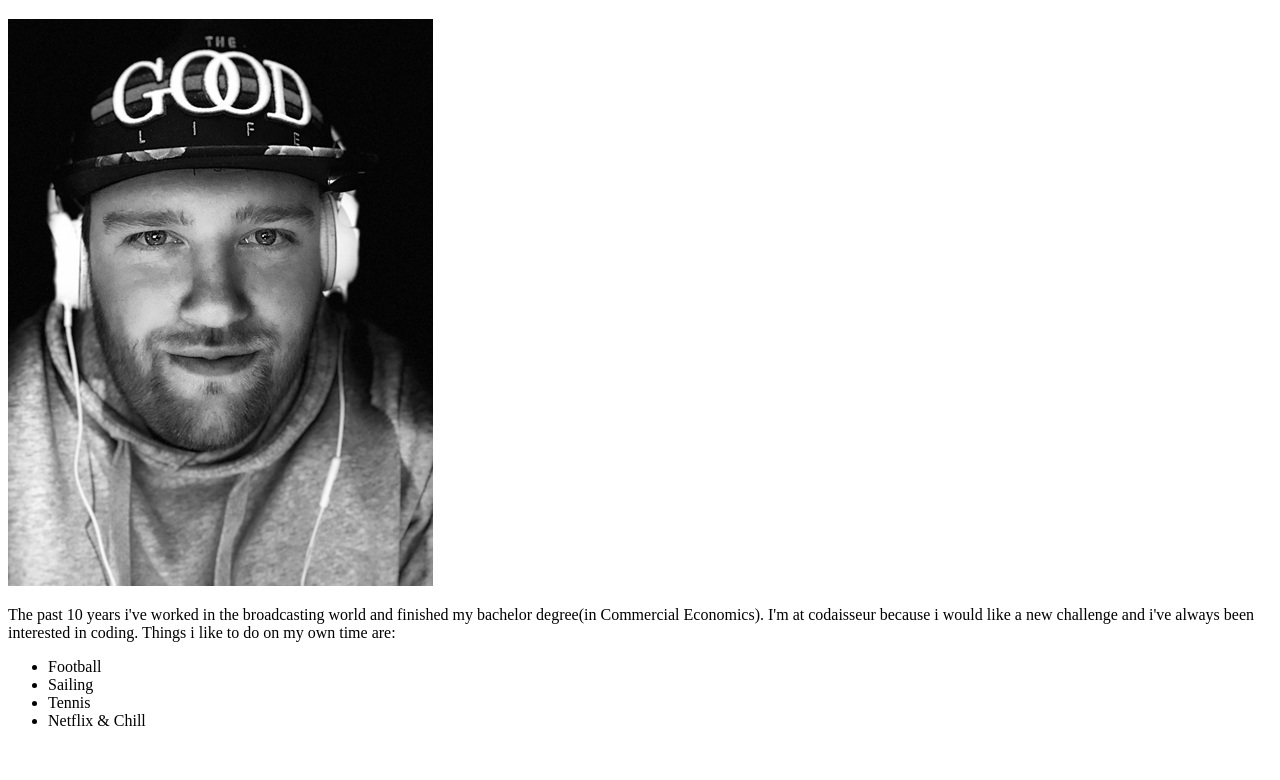
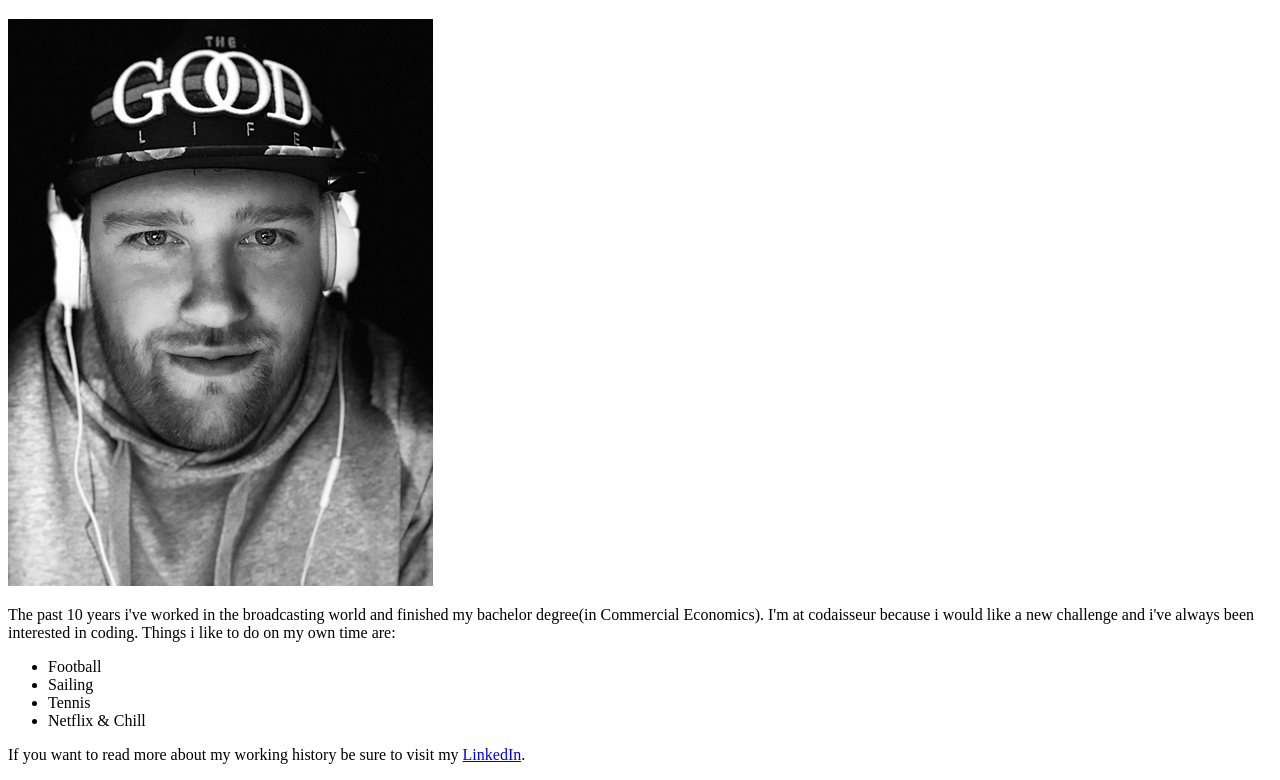
Before and after one commit to Vondia/static-html-website, a plain HTML site: page index.html in a window 1280 px wide. Shown: the part 61-841 px from the top of the page. Before the commit the page ends 807 px from the top, so only its background shows below. Drawn offline with Linux system fonts and the light colour scheme.

Commit message:
LinkedIn link opens in different window now

```diff
--- a/index.html
+++ b/index.html
@@ -17,5 +17,6 @@
     <li>Tennis</li>
     <li>Netflix & Chill</li>
     </ul>
+    <p>If you want to read more about my working history be sure to visit my <a href= "https://www.linkedin.com/in/pim-van-den-bosch-57a31436/" target="_blank">LinkedIn</a>.</p>
   </body>
 </html>
```
